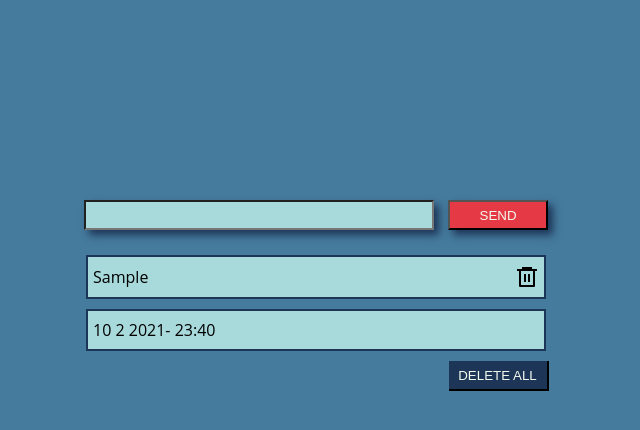
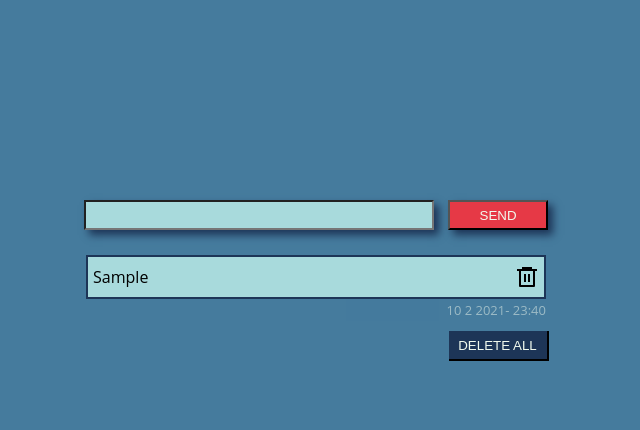
Before and after one commit to bilgiAtahan/todoList, a plain HTML site: page index.html in a window 1280 px wide. Both pictures are taken after typing "Sample" into the empty fields and a click on the button "SEND". Shown: the whole page, without its empty margins (324-964 px from the left). Drawn offline with Linux system fonts and the light colour scheme.

Commit message:
changed style of date

```diff
--- a/style.css
+++ b/style.css
@@ -23,12 +23,12 @@ body {
     height: 30px;
     padding: 5px;
     outline: none;
-    background: #a8dadc;
+    background-color: #a8dadc;
     box-shadow: 5px 5px 8px #1d3557;
 }
 
 .input-bar button {
-    background: #e63946;
+    background-color: #e63946;
     color: #f1faee;
     width: 100px;
     height: 30px;
@@ -47,13 +47,12 @@ body {
     display: flex;
     flex-direction: column;
     width: 460px;
-    transition: display 0.9s ease;
 }
 
 #list span {
+    margin-top: 10px;
     padding: 8px 5px;
-    margin-top: 10px;
-    background: #a8dadc;
+    background-color: #a8dadc;
     border: 2px solid #1d3557;
     display: flex;
     position: relative;
@@ -86,9 +85,9 @@ body {
     height: 30px;
     background-color: #1d3557;
     color: #f1faee;
-    cursor: pointer;
     border-left: none;
     border-top: none;
+    cursor: pointer;
 }
 
 #deleteAll:hover {
@@ -99,6 +98,16 @@ body {
     outline: none;
 }
 
-.transitionForDelete {
-    display: none;
+#list .date{
+    display: flex;
+    width: 200px;
+    margin: 0;
+    padding: 2px 0;
+    border: none;
+    margin-left: auto;
+    justify-content: flex-end;
+    background-color: #457b9d;
+    font-size: 13px;
+    color: #f1faee;
+    opacity: 0.5;
 }
```
